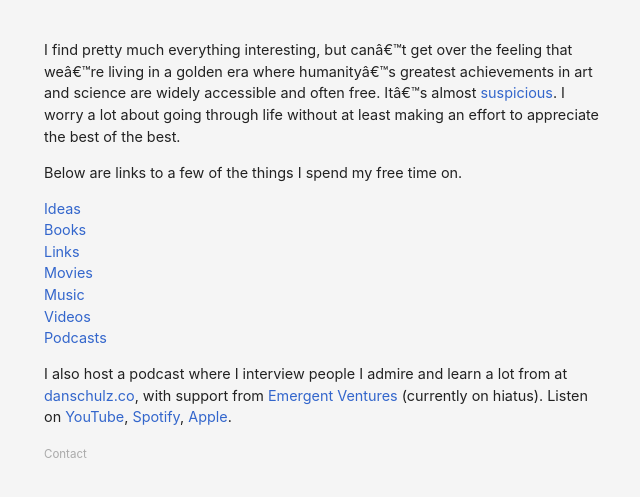
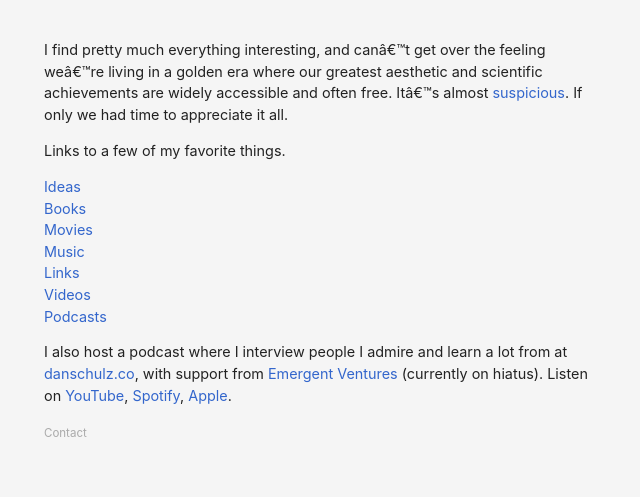
Before and after one commit to danschlz/danschulz.github.io, a Jekyll site: the page built from index.md, in a window 1280 px wide. Shown: the top 497 px of the page, without its empty margins (316-956 px from the left). Built offline with Jekyll 4.4.1, drawn with Linux system fonts in a browser that asks for light colours.

Commit message:
Update index.md

```diff
--- a/index.md
+++ b/index.md
@@ -2,15 +2,15 @@
 layout: home
 ---
 
-I find pretty much everything interesting, but can’t get over the feeling that we’re living in a golden era where humanity’s greatest achievements in art and science are widely accessible and often free. It’s almost [suspicious](https://en.wikipedia.org/wiki/Anthropic_principle). I worry a lot about going through life without at least making an effort to appreciate the best of the best.
+I find pretty much everything interesting, and can’t get over the feeling we’re living in a golden era where our greatest aesthetic and scientific achievements are widely accessible and often free. It’s almost [suspicious](https://en.wikipedia.org/wiki/Anthropic_principle). If only we had time to appreciate it all.
 
-Below are links to a few of the things I spend my free time on.
+Links to a few of my favorite things.
 
 [Ideas](/ideas/)
 [Books](/books/)
-[Links](/links/)
 [Movies](/movies/)
 [Music](/music/)
+[Links](/links/)
 [Videos](/videos/)
 [Podcasts](/podcasts/)
 
```
